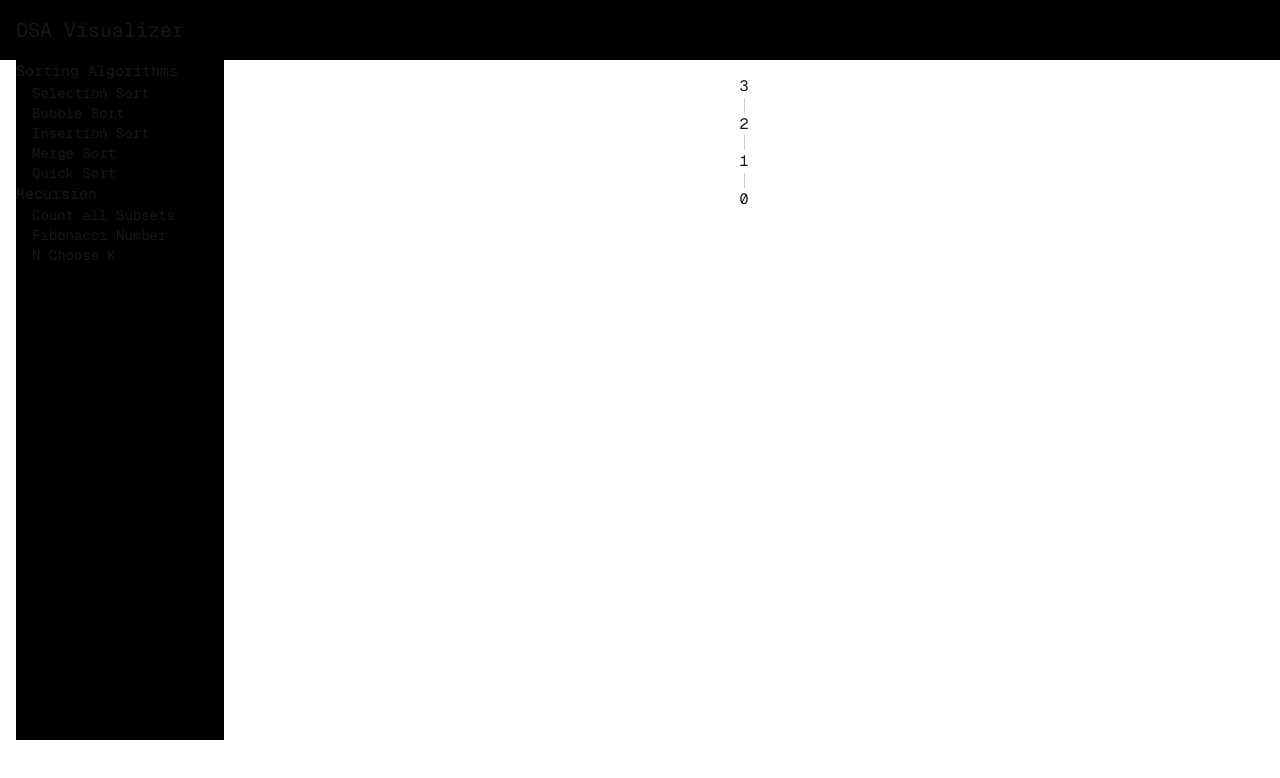
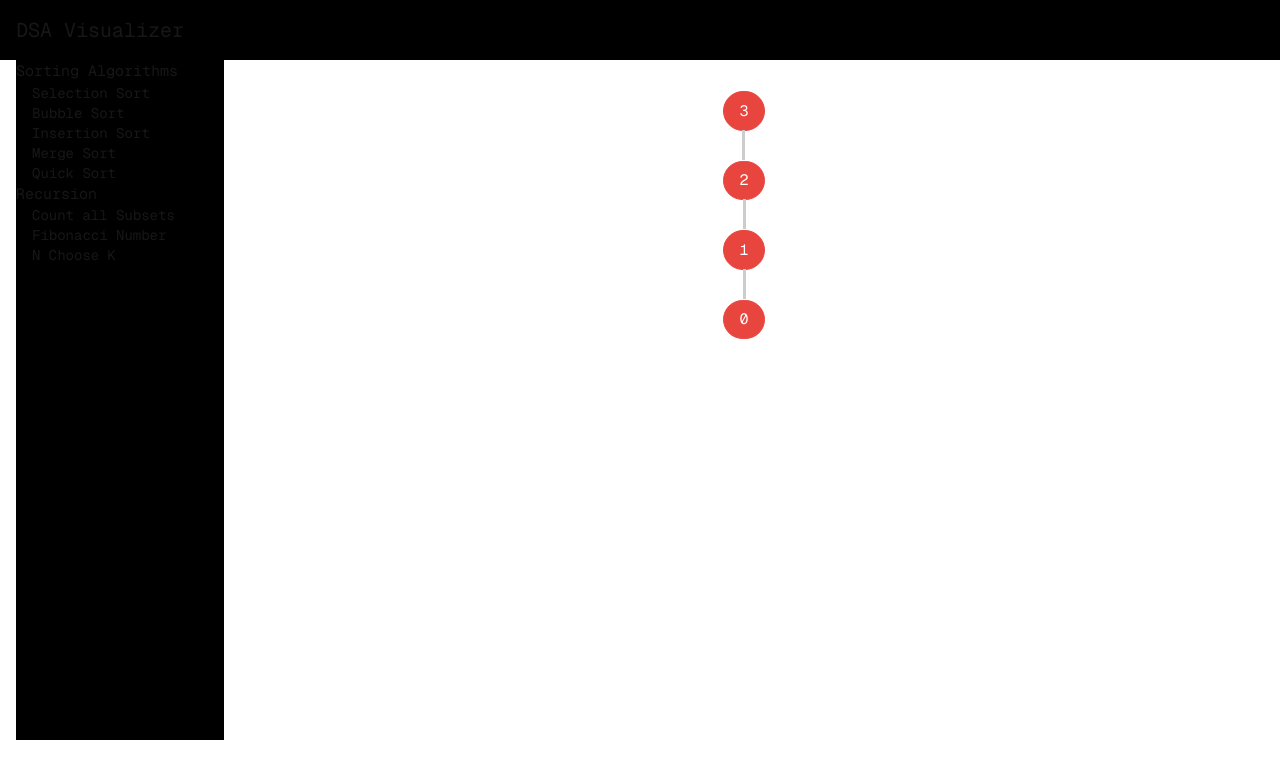
Before and after one commit to rlynjb/bitdash, a Next.js app: page /recursions/count-all-subsets in a window 1280 px wide. Shown: the top 778 px of the page. Built offline with nearby package versions, Linux system fonts and the light colour scheme.

Commit message:
style callstack visualizer

```diff
--- a/src/components/ArrayVisualizer/CallstackVisualizer.tsx
+++ b/src/components/ArrayVisualizer/CallstackVisualizer.tsx
@@ -49,27 +49,32 @@ export const CallstackVisualizer: React.FC<Props> = ({
   }, [callstack]);
 
 
+  const renderNestedArray = (arr: TreeNodeProp[]) => {
+    return arr.map((item: TreeNodeProp, index: number) => {
+      if (Array.isArray(item.children)) {
+        // Recursively render nested arrays
+        return (
+          <li key={index}>
+            <div className="node">{item.n}</div>
+            <ul key={index}>
+              {renderNestedArray(item.children)}
+            </ul>
+          </li>
+        );
+      } else {
+        // Render non-array items
+        return <li key={index}>
+          <div className="node">{item.n}</div>
+        </li>;
+      }
+    });
+  }
+
+
   return (
     <div className="tree">
       <ul>
-        <li>
-          3
-          <ul>
-            <li>
-              2
-              <ul>
-                <li>
-                  1
-                  <ul>
-                    <li>
-                      0
-                    </li>
-                  </ul>
-                </li>
-              </ul>
-            </li>
-          </ul>
-        </li>
+        {renderNestedArray(callstack)}
       </ul>
     </div>
   );
--- a/src/components/ArrayVisualizer/styles.css
+++ b/src/components/ArrayVisualizer/styles.css
@@ -4,7 +4,7 @@ body {
 }
 
 .tree {
-    transform-origin: 50%;
+  transform-origin: 50%;
 }
 
 .tree ul {
@@ -47,7 +47,7 @@ body {
     display: none;
   }
   &:only-child {
-    padding-top: 0;
+    padding-top: 1em;
   }
   &:first-child::before,
   &:last-child::after {
@@ -66,33 +66,27 @@ body {
 	content: '';
 	position: absolute;
   top: 0;
-  left: 50%;
-	border-left: 1px solid #ccc;
+  left: 48%;
+	border-left: 3px solid #ccc;
 	width: 0;
-  height: 1em;
+  height: 2em;
 }
 
-.tree li a {
-	border: 1px solid #ccc;
-	padding: .5em .75em;
+.tree li .node {
+	padding: 0.5em 1em;
 	text-decoration: none;
 	display: inline-block;
 	border-radius: 10em;
-  color: #333;
   position: relative;
   top: 1px;
-}
-
-.tree li a:hover,
-.tree li a:hover+ul li a {
-	background: #e9453f;
+  background: #e9453f;
   color: #fff;
   border: 1px solid #e9453f;
 }
 
-.tree li a:hover + ul li::after,
-.tree li a:hover + ul li::before,
-.tree li a:hover + ul::before,
-.tree li a:hover + ul ul::before{
+.tree li .node:hover + ul li::after,
+.tree li .node:hover + ul li::before,
+.tree li .node:hover + ul::before,
+.tree li .node:hover + ul ul::before{
 	border-color:  #e9453f;
 }
```
